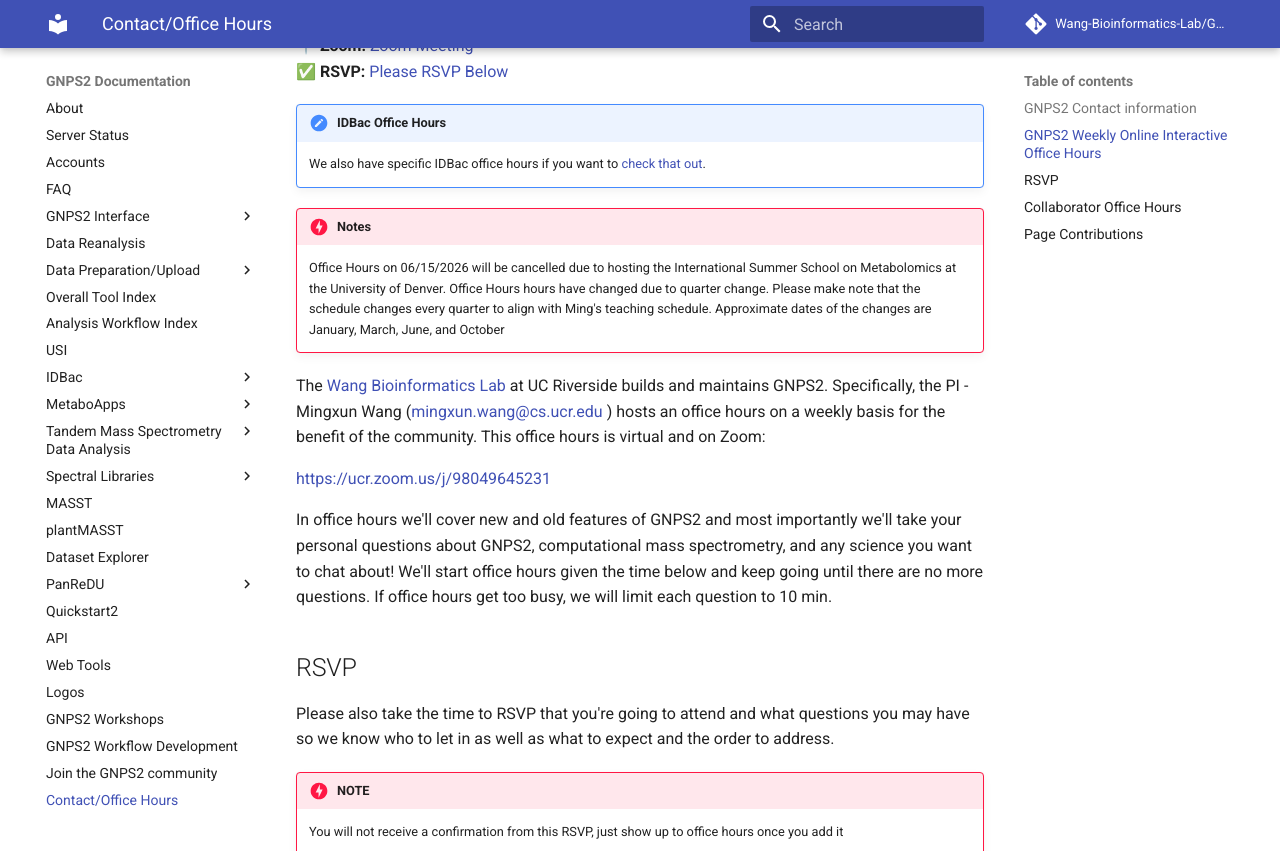
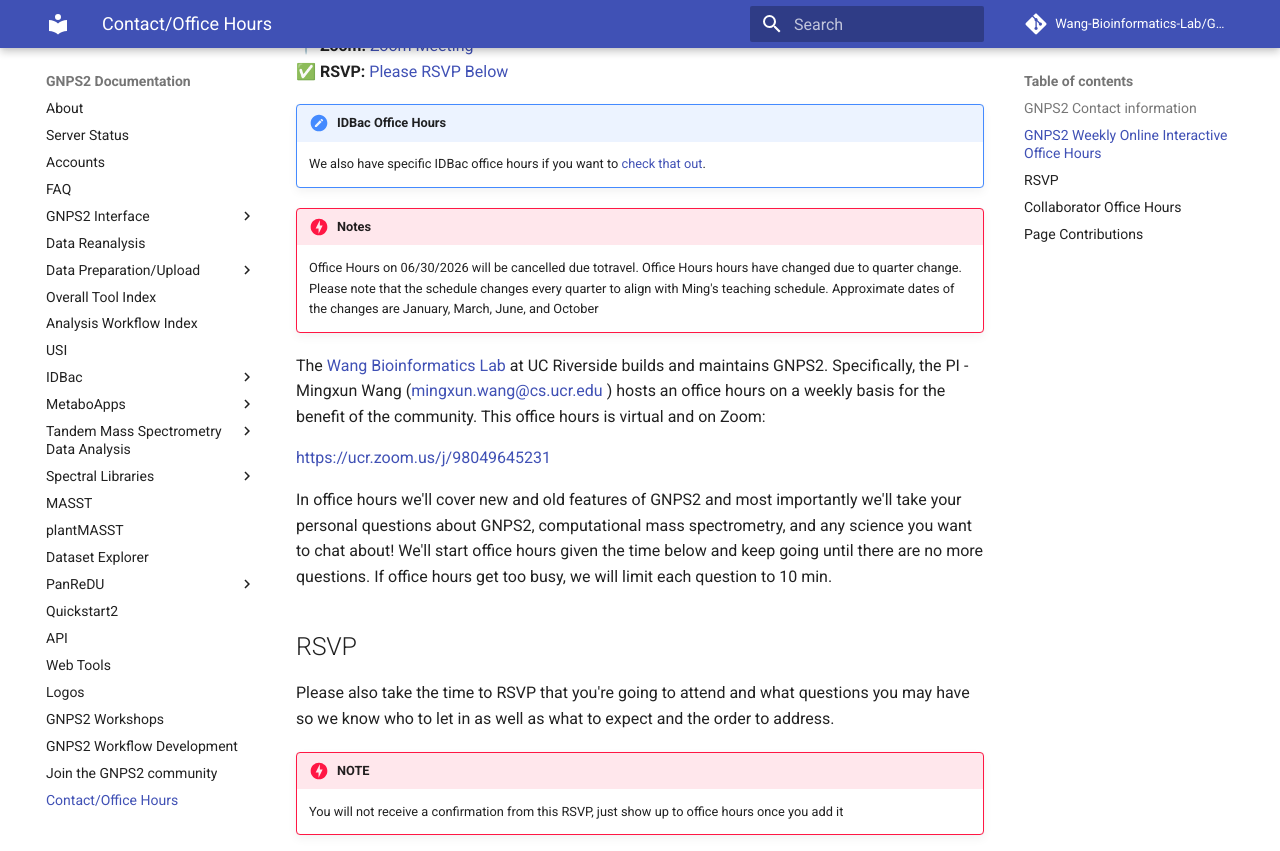
Before and after one commit to Wang-Bioinformatics-Lab/GNPS2_Documentation, an MkDocs documentation site: the page built from docs/contact.md, in a window 1280 px wide and 900 px high, scrolled down 391 px, cut to the strip 0-851 px from the top of the window. Built offline with MkDocs 1.6.1 and Material for MkDocs 9.7.7, drawn with Linux system fonts in a browser that asks for light colours; comment, search, counter and statistics services are not loaded.

Commit message:
Cancel office hours 6/30

```diff
--- a/docs/contact.md
+++ b/docs/contact.md
@@ -13,7 +13,7 @@
     We also have specific IDBac office hours if you want to [check that out](idbacofficehours.md).
 
 !!! danger "Notes"
-    Office Hours on 06/15/2026 will be cancelled due to hosting the International Summer School on Metabolomics at the University of Denver. Office Hours hours have changed due to quarter change. Please make note that the schedule changes every quarter to align with Ming's teaching schedule. Approximate dates of the changes are January, March, June, and October
+    Office Hours on 06/30/2026 will be cancelled due totravel. Office Hours hours have changed due to quarter change. Please  note that the schedule changes every quarter to align with Ming's teaching schedule. Approximate dates of the changes are January, March, June, and October
 
 The [Wang Bioinformatics Lab](https://www.cs.ucr.edu/~mingxunw/) at UC Riverside builds and maintains GNPS2. Specifically, the PI - Mingxun Wang ([mingxun.wang@cs.ucr.edu](mailto:mingxun.wang@cs.ucr.edu) ) hosts an office hours on a weekly basis for the benefit of the community. This office hours is virtual and on Zoom:
 
```
